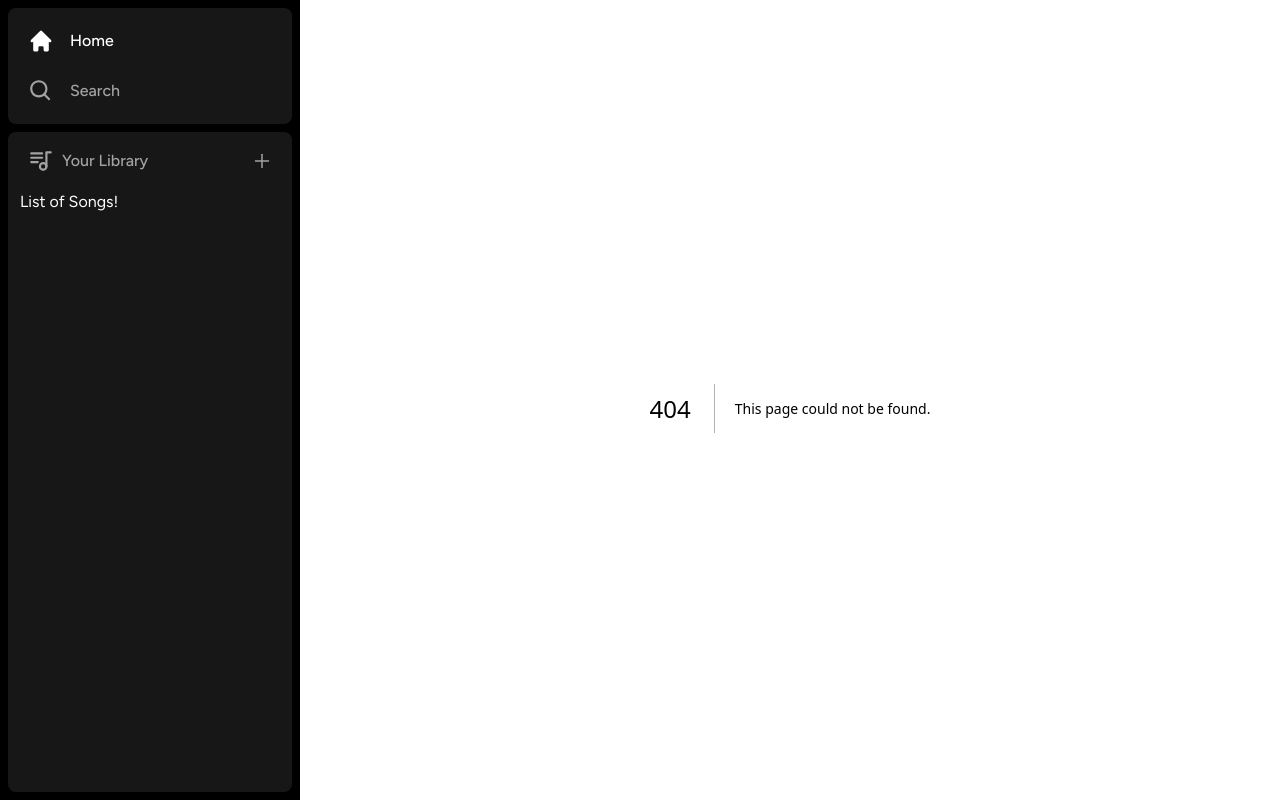
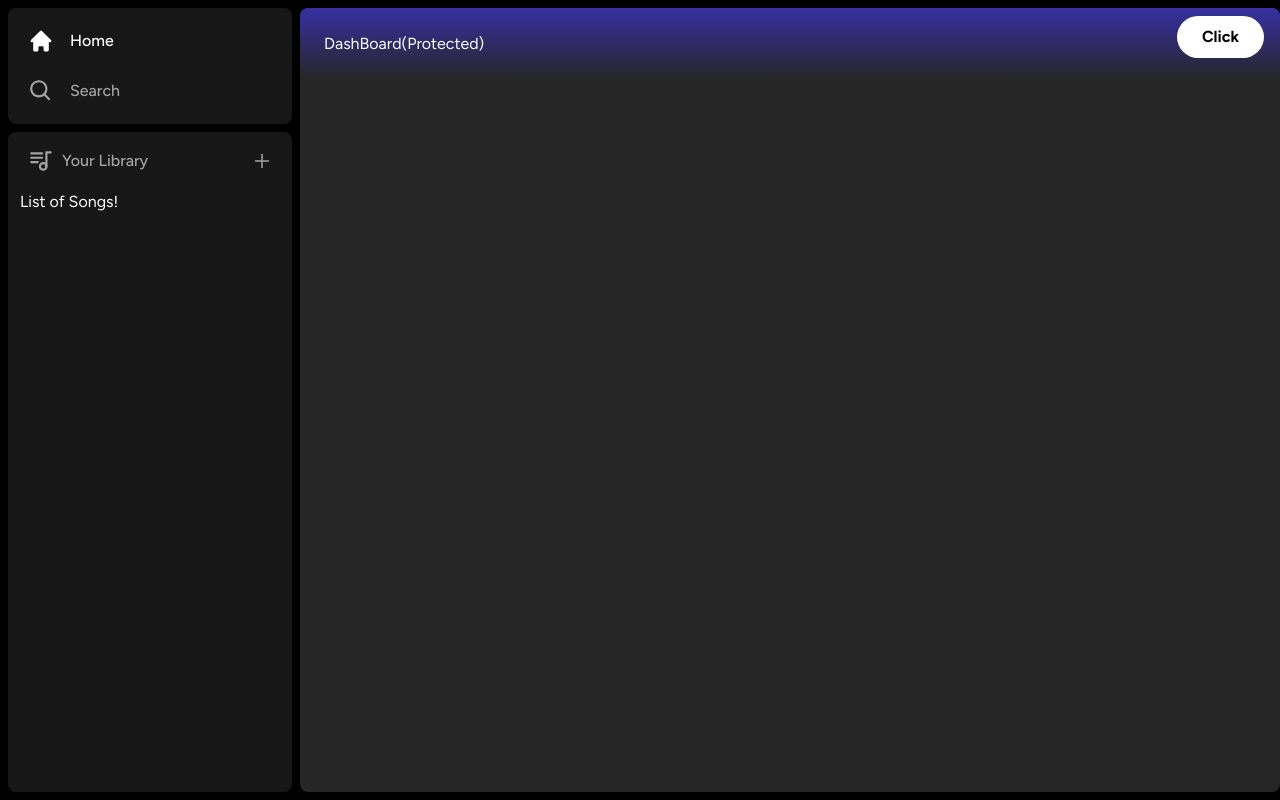
Before and after one commit to ThatRandomGuy09/Ctrl-Alt-Del, a Next.js app: page /dashboard in a window 1280 px wide. Before the commit this address had no page. Built offline with nearby package versions, Linux system fonts and the light colour scheme.

Commit message:
Major changes for Routing Done

```diff
--- /dev/null
+++ b/app/(dashboard)/(routes)/dashboard/page.tsx
@@ -0,0 +1,23 @@
+import Header from "../../../../components/Header"
+
+const DashboardPage = () => {
+  return (
+    <div
+    className="
+      bg-neutral-800
+      rounded-lg
+      h-full
+      w-full
+      overflow-hidden
+      overflow-y-auto
+    "
+  >
+    <Header>
+      <h1> DashBoard(Protected)</h1>
+    </Header>
+
+    </div>
+  )
+}
+
+export default DashboardPage;
--- /dev/null
+++ b/app/(landing)/page.tsx
@@ -0,0 +1,33 @@
+"use client";
+import { useRouter } from 'next/navigation';
+import { useEffect } from 'react';
+
+const Page = () => {
+    const router = useRouter();
+
+    useEffect(() => {
+      // Check if the user is authenticated (replace this with your authentication logic)
+      const isAuthenticated = checkAuthentication();
+
+      // If authenticated, redirect to the dashboard
+      if (isAuthenticated) {
+        router.push('/dashboard');
+      }
+    }, [router]);
+
+    // Your landing page UI goes here
+    return (
+      <div>
+        <h1>Landing Page</h1>
+        {/* Add your authentication and Solana wallet logic here */}
+      </div>
+    );
+};
+
+export default Page;
+
+const checkAuthentication = () => {
+    // Implement your authentication check here
+    // For example, check if the user is logged in or has a valid Solana wallet session
+    return true; // Replace with your actual authentication check
+  };
--- a/app/(site)/page.tsx
+++ /dev/null
@@ -1,28 +0,0 @@
-import Header from "@/components/Header";
-import ListItem from "@/components/ListItem";
-
-
-export const revalidate = 0;
-
-
-export default function Home() {
-  return (
-    <div
-      className="
-        bg-neutral-800
-        rounded-lg
-        h-full
-        w-full
-        overflow-hidden
-        overflow-y-auto
-      "
-    >
-
-      <Header>
-        <div>
-          Hello
-        </div>
-      </Header>
-    </div>
-  );
-}
--- a/components/Header.tsx
+++ b/components/Header.tsx
@@ -1,5 +1,6 @@
 "use client";
 import { twMerge } from "tailwind-merge";
+import Button from "./Button";
 
 import { useRouter } from "next/navigation";
 
@@ -9,20 +10,36 @@ interface Headerprops {
 }
 
 const Header: React.FC<Headerprops> = ({ children, className }) => {
-    const router = useRouter();
+  const router = useRouter();
   return (
     <div
-    className={twMerge(`
+      className={twMerge(
+        `
       h-fit
       bg-gradient-to-b
       from-indigo-800
       p-6
       `,
-      className
-    )}>
+        className
+      )}
+    >
+       <h1> DashBoard(Protected)</h1>
+      <div className="flex justify-end items-start gap-x-4 fixed top-0 right-0 p-4">
+  <div className="flex justify-between items-center gap-x-4">
+    <div className="flex justify-between items-center gap-x-4">
+      <div className="flex gap-x-4 items-center">
+        <Button
+          // onClick={handleLogout}
+          className="bg-white px-6 py-2"
+        >
+          Click
+        </Button>
+      </div>
+    </div>
+  </div>
+</div>
 
-
-  </div>
+    </div>
   );
 };
 export default Header;
```
